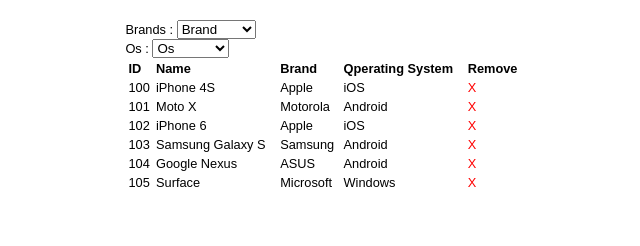
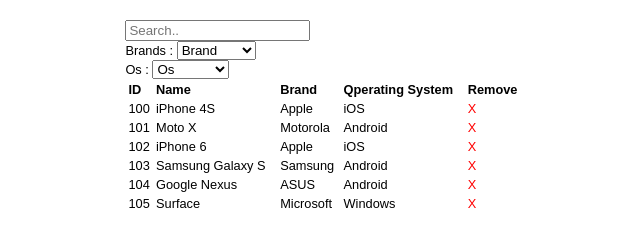
Before and after one commit to VikasRathore16/jQuery-Filters_Selector, a plain HTML site: page src/index.html in a window 1280 px wide. Shown: the whole page, without its empty margins (9-649 px from the left). Drawn offline with nearby package versions, Linux system fonts and the light colour scheme.

Commit message:
search box

```diff
--- a/src/script.js
+++ b/src/script.js
@@ -121,11 +121,22 @@
 
 	})
 }
+
+
+
 $(document).ready(function(){
 	display();
 	dropdown();
+	$("#myInput").on("keyup", function() {
 
+		var value = $(this).val().toLowerCase();
+		$("#tbody tr").filter(function() {
+			console.log("filter")
+		  $(this).toggle($(this).text().toLowerCase().indexOf(value) > -1)
+		});
+	  });
 	$("#product_list").on("click","#close",function(){
+
 		var id = $(this).data('value')
 		console.log(id)
 		$(this).parent().hide()
@@ -142,7 +153,8 @@
 		}
 	}
 	console.log(uniqueBrands,uniqueOs,"list")
-	var dropdownBrands="<div>Brands : <select id=\"brandNames\" name=\" brands\"><option value='Brand'>Brand</option> "
+	var inp = "<input id=\"myInput\" type=\"text\" placeholder=\"Search..\"></input><br>"
+	var dropdownBrands=inp + "<div>Brands : <select id=\"brandNames\" name=\" brands\"><option value='Brand'>Brand</option> "
 	for(var i=0;i<uniqueBrands.length;i++){
 
 		dropdownBrands+="<Option value="+uniqueBrands[i] +" >"+ uniqueBrands[i] +"</option>"
@@ -161,11 +173,11 @@
         <th>Brand</th>\
         <th>Qperating System</th>\
         <th>Remove</th>\
-    </tr>";
+    </tr><tbody id=\"tbody\">";
     for (var i = 0; i < products.length; i++) {
         data += "<tr id= '"+ products[i].id+"'>\
-		<td value='" + products[i].id + "' >" + products[i].id + "</td>\
-        <td value='"+ products[i].name + "'\">" + products[i].name + " </td>\
+		<td id=\"id\" value='" + products[i].id + "' >" + products[i].id + "</td>\
+        <td id=\"name\" value='"+ products[i].name + "'\">" + products[i].name + " </td>\
         <td value='"+ products[i].brand + "'\">" + products[i].brand + "</td>\
         <td value='"+ products[i].os + "'\">" + products[i].os + "</td>\
         <td data-value='"+products[i].id +"'id='close'>X</td>\
@@ -173,7 +185,7 @@
     }
 
 
-    data += "</table>";
+    data += "</tbody></table>";
 
 
     $("#product_list").html(data);
--- a/src/style.css
+++ b/src/style.css
@@ -24,3 +24,7 @@
 #close{
     color: red;
 }
+
+select{
+	display: inline;
+}
```
